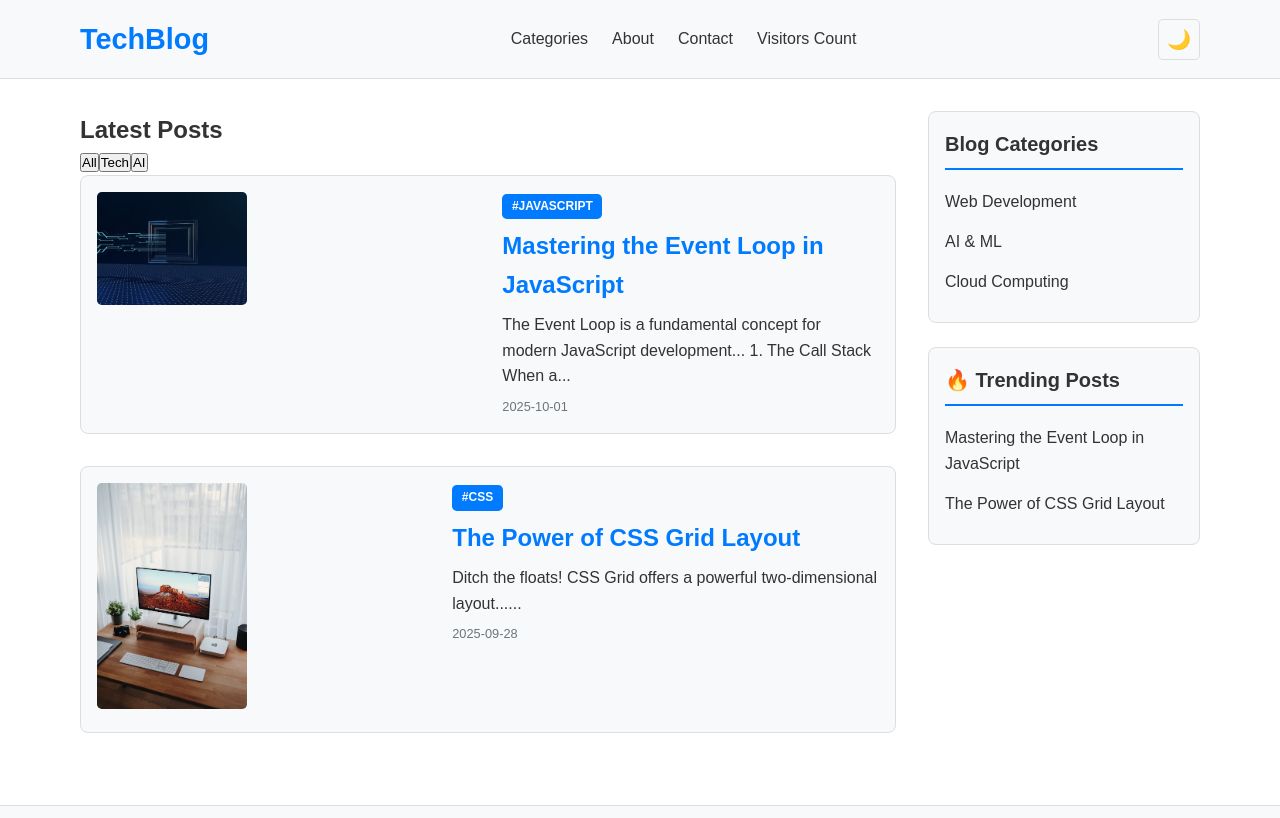
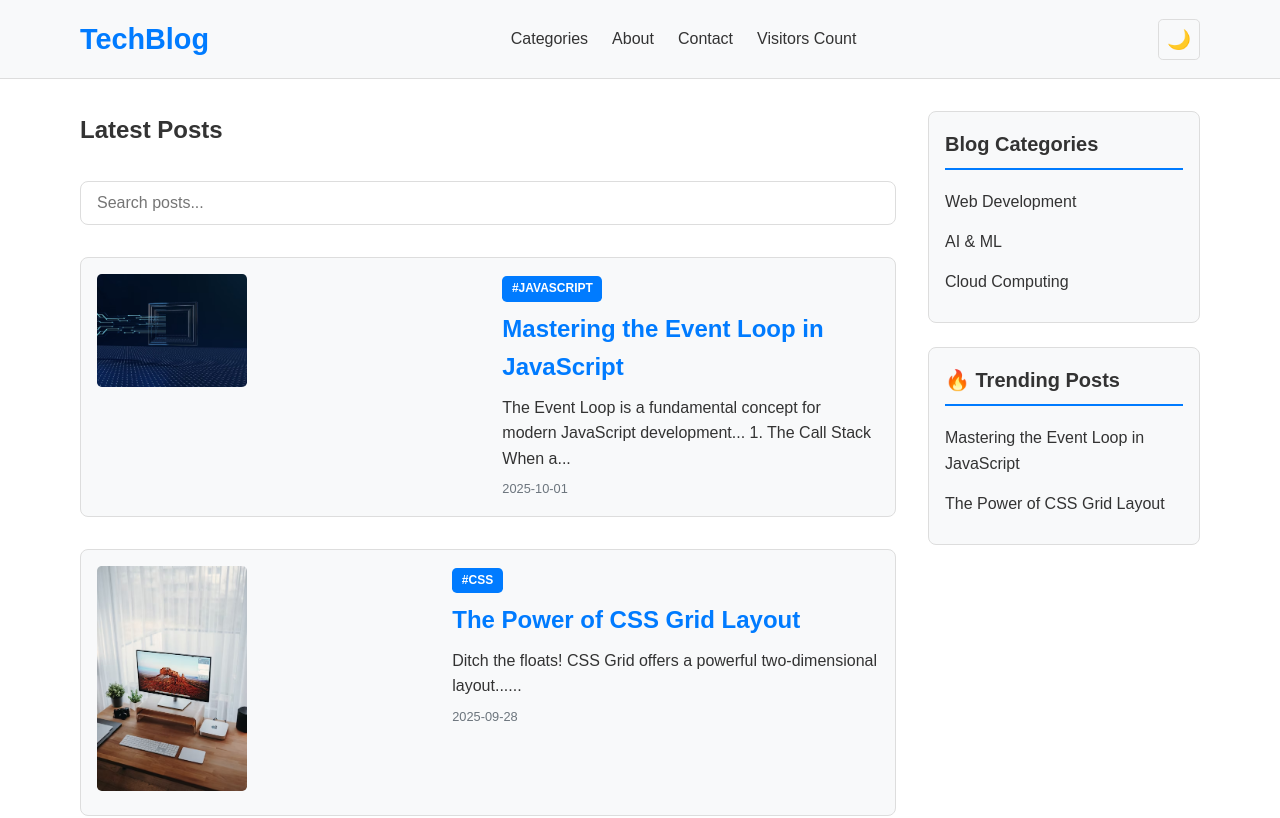
Before and after one commit to Ritikverma323/computer-science-wiki, a Next.js app: page / in a window 1280 px wide. Shown: the top 818 px of the page. Built offline with nearby package versions, Linux system fonts and the light colour scheme.

Commit message:
resolved merge conflict.

```diff
--- a/src/components/postList.tsx
+++ b/src/components/postList.tsx
@@ -1,27 +1,31 @@
-
 "use client";
 import { useState } from 'react';
 import PostCard from './PostCard';
+import SearchBar from './SearchBar';
+import { Post } from '@/data/posts';
 
-export default function PostList({ posts }) {
+type PostListProps = {
+  posts: Post[];
+};
+
+export default function PostList({ posts }: PostListProps) {
   const [filteredPosts, setFilteredPosts] = useState(posts);
 
-  // Example: filter by category
-  const filterByCategory = (category) => {
+  const filterByCategory = (category: string) => {
     setFilteredPosts(posts.filter((p) => p.category === category));
   };
 
   return (
     <>
-      <div className="mb-4 flex gap-2">
-        <button onClick={() => setFilteredPosts(posts)}>All</button>
-        <button onClick={() => filterByCategory('Tech')}>Tech</button>
-        <button onClick={() => filterByCategory('AI')}>AI</button>
-      </div>
+      {/* 🔍 Search bar */}
+      <SearchBar posts={posts} onSearch={setFilteredPosts} />
 
-      {filteredPosts.map((p) => (
-        <PostCard key={p.id} post={p} />
-      ))}
+      {/* Post listing */}
+      {filteredPosts.length === 0 ? (
+        <p>No posts found.</p>
+      ) : (
+        filteredPosts.map((post) => <PostCard key={post.id} post={post} />)
+      )}
     </>
   );
 }
```
